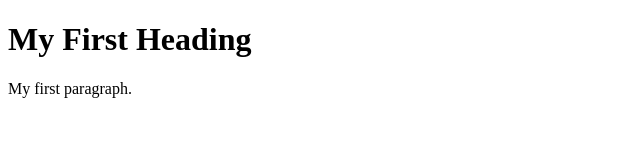
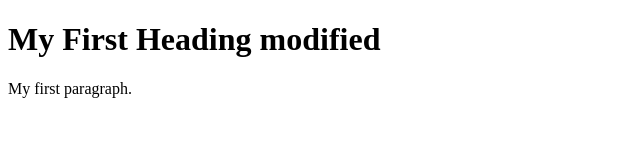
Before and after one commit to zatouu/location, a plain HTML site: page index.html in a window 1280 px wide. Shown: the whole page, without its empty margins (0-640 px from the left). Drawn offline with Linux system fonts and the light colour scheme.

Commit message:
modif title du projet

```diff
--- a/index.html
+++ b/index.html
@@ -2,7 +2,7 @@
 <html>
 <body>
 
-<h1>My First Heading</h1>
+<h1>My First Heading modified</h1>
 
 <p>My first paragraph.</p>
 
```
